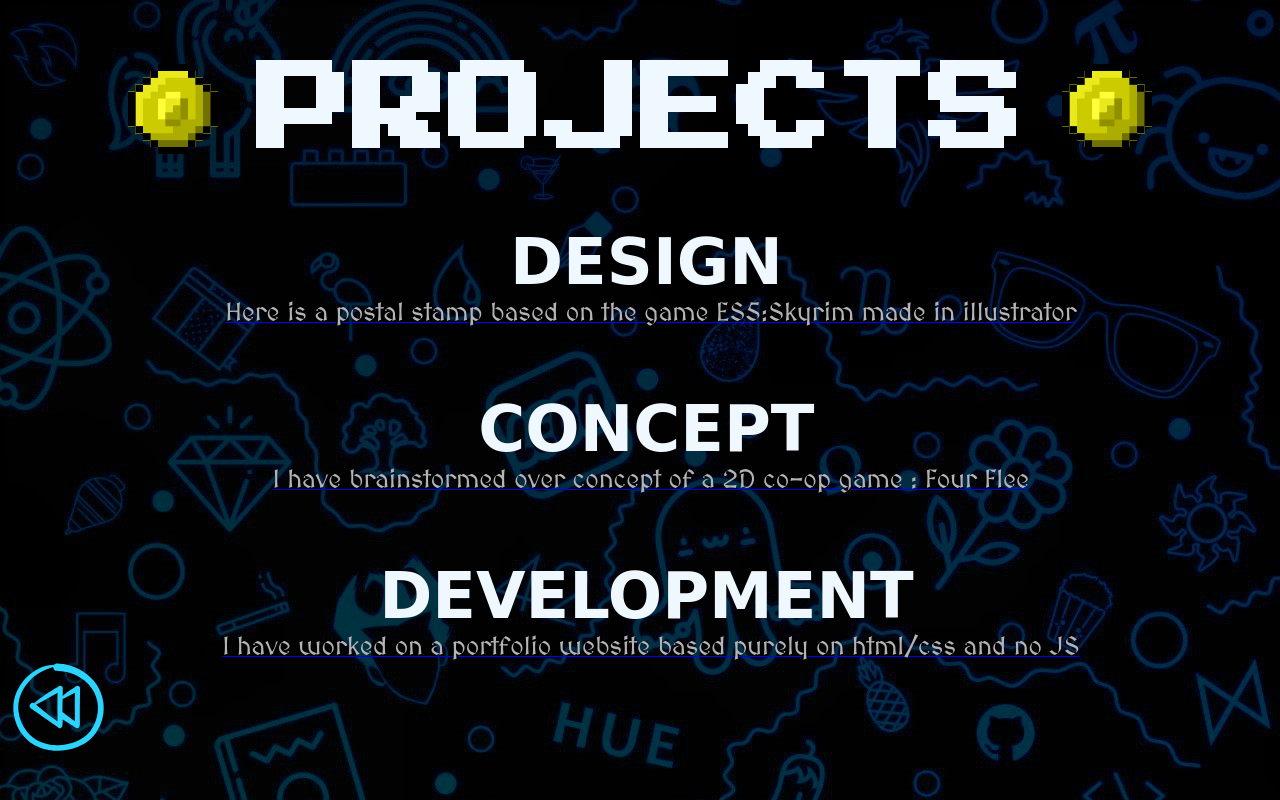
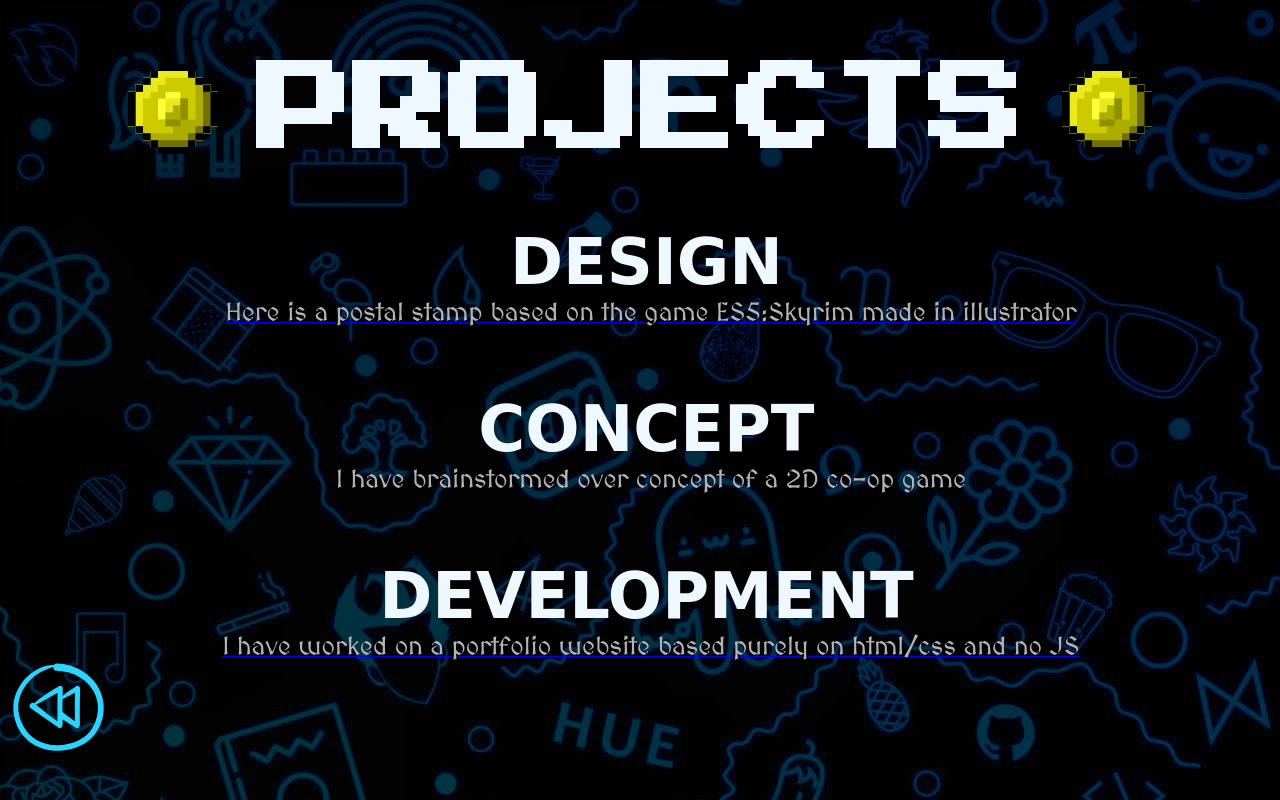
Before and after one commit to FireFist10/Portfolio, a plain HTML site: page project.html in a window 1280 px wide. Drawn offline with Linux system fonts and the light colour scheme; a web font is replaced by a local one.

Commit message:
Update project.html

```diff
--- a/project.html
+++ b/project.html
@@ -15,7 +15,7 @@
         <h3>DESIGN</h3>
             <li><a href="https://drive.google.com/file/d/15f4LCGV7KYpK2lYK_B-IqMNXZpTT87Mw/view"><p2>Here is a postal stamp based on the game ES5:Skyrim made in illustrator</p2></a></li>
         <h3>CONCEPT</h3>
-            <li><a href="https://drive.google.com/file/d/1OYvwi4fnYE-1A-T53slz9OCafI5mf3E-/view"><p2>I have brainstormed over concept of a 2D co-op game : Four Flee<br></p2></a></li>
+            <li><p2>I have brainstormed over concept of a 2D co-op game<br></p2></li>
         <h3>DEVELOPMENT</h3>
             <li><a href="index.html"><p2>I have worked on a portfolio website based purely on html/css and no JS</p2></a></li>
         </div>
```
